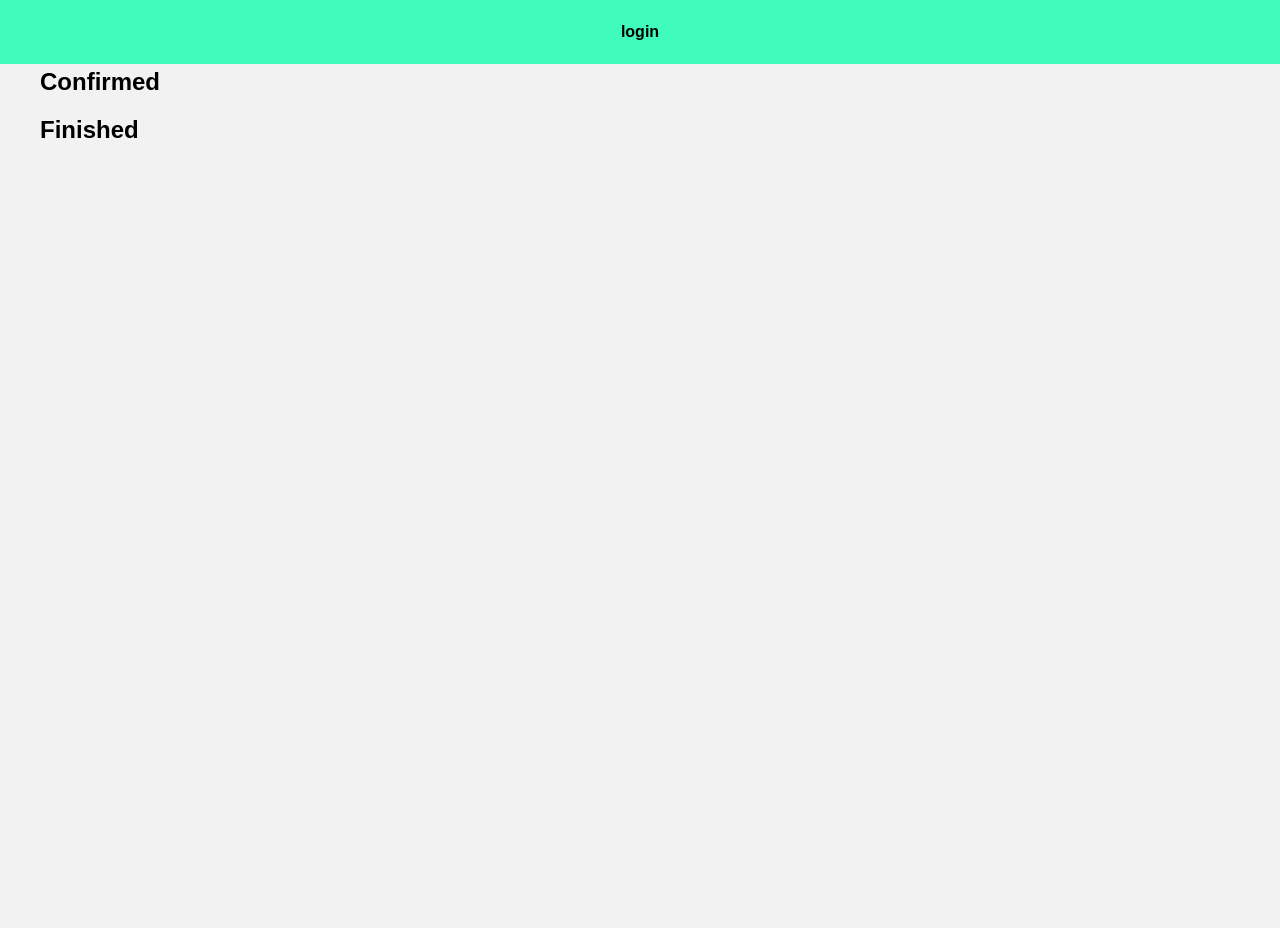
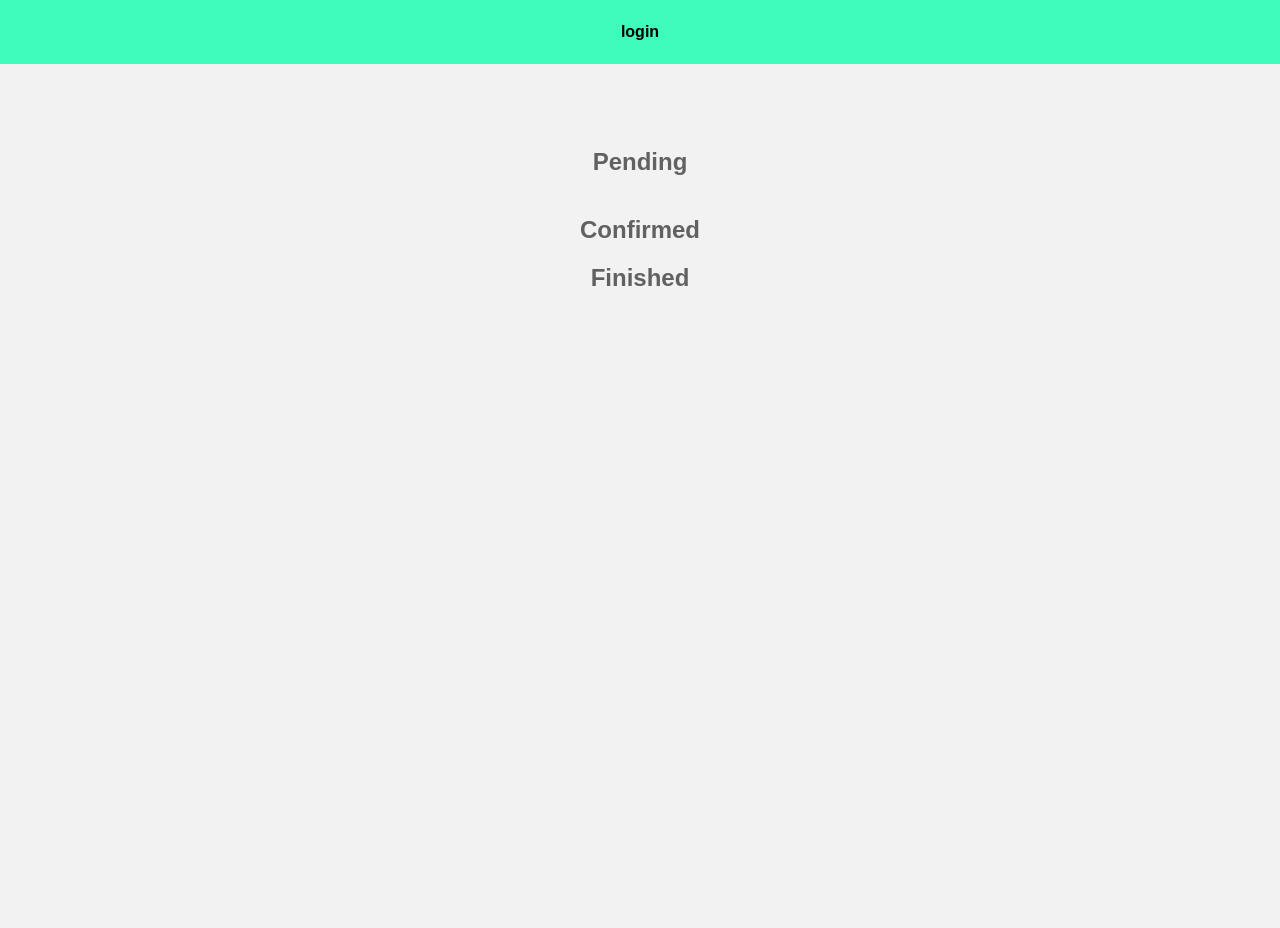
Before and after one commit to AdamProk/Facility_booking, a Flask app: template website/templates/curr_reservations.html in a window 1280 px wide. Before the commit the page ends 138 px from the top, so only its background shows below. Run offline with Flask 3, Linux system fonts and the light colour scheme; the template is opened without the code that fills it: most values are stand-ins (such as "Sample title", 1, 10 or a date in 2020).

Commit message:
added current_reservations for admin and small changes in admin

```diff
--- a/website/static/css/admin.css
+++ b/website/static/css/admin.css
@@ -1,5 +1,6 @@
 .admin-container{
-    margin-top: 25%;
+    height: 100vh;
+    margin-top: 0%;
     display: flex;
     flex-direction: column;
     justify-content: center;
--- /dev/null
+++ b/website/static/css/curr_reservations.css
@@ -0,0 +1,56 @@
+.main_content{
+    padding-top: 10%;
+}
+
+.container {
+
+    display: flex;
+    flex-direction: column;
+    min-height: 100vh;
+    flex-direction: column;
+    justify-content: center;
+    align-items: center;
+    text-align: center;
+    color: rgba(0,0,0,0.6);
+}
+
+.reservations {
+    width: 100%;
+    flex:1;
+}
+
+.reservations_details {
+
+    width: 100%;
+    box-shadow: 0 0 10px rgba(0, 0, 0, 0.1);
+    border-radius: 5px;
+    background-color: rgb(255, 255, 255);
+    padding-top:1em;
+    margin-top: 1.5em;
+
+}
+.reservations_details form{
+    width: 100%;
+}
+
+.reservations_details form input{
+    height: 2.5em;
+    width: 12em;
+
+    width: 100%;
+    color: rgba(0,0,0,0.6);
+    font-size: large;
+    text-align: center;
+
+    background-color: #40fcbc;
+    border-style: none;
+    font-weight: bold;
+    cursor: pointer;
+}
+.reservations_details form input:hover{
+    color: white;
+}
+#facility_name{
+    font-size: 1.5em;
+    font-weight: bold;
+}
--- a/website/templates/curr_reservations.html
+++ b/website/templates/curr_reservations.html
@@ -6,43 +6,42 @@
 {% block content %}
 
 <!-- Edit content here -->
-
+<link rel="stylesheet" type="text/css" href="{{ url_for('static', filename='css/curr_reservations.css') }}" />
 <div class="container">
-    <ul id="reservation_list">
-
     {% set statuses = {'Pending': 2, 'Confirmed': 3, 'Finished': 1} %}
-
     {% for status_name, status_id in statuses.items() %}
     <h2>{{ status_name }}</h2>
+    <div class="reservations">
     {% for d in data %}
         {% if d['status']['id_reservation_status'] == status_id %}
-            <li>
+            <div class="reservations_details">
             {% for key, value in d.items() %}
-                    {% if key not in ['user', 'facility'] %}
-                        <strong>{{ key }}:</strong> {{ value }}<br>
+                {% if key == 'id_reservation' %}
+                <output id="facility_name">{{ d['facility'].name }}</output><br><br>
+                {% elif key == 'date'%}
+                    <output id="date"><strong>Date: </strong>{{ value }}</output><br>
+                {% elif key == 'start_hour'%}
+                    <output id="start_hour"><strong>{{ value }}</strong></output>
+                {% elif key == 'end_hour'%}
+                    <output id="end_hour"><strong>- {{ value }}</strong></output><br>
                 {% endif %}
 
                 {% if key == 'user' %}
-                        <strong>{{ key }}:</strong> {{ value['id_user'] }}<br>
-                        <strong>{{ key }}:</strong> {{ value['email'] }}<br>
-                    {% endif %}
-
-                    {% if key == 'facility' %}
-                        <strong>{{ key }}:</strong> {{ value }}<br>
+                    <strong>{{ key }}:</strong> {{ value['email'] }}<br><br>
                 {% endif %}
             {% endfor %}
 
                 {% if status_id in [2, 3] and d['date']|string_to_datetime > curr_date %}
                     <form method="POST" action="/delete_reservation_admin">
-                        <input type="submit" value="Delete Reservation">
+                        <input type="submit" value="DELETE RESERVATION">
                         <input type="hidden" name="id_reservation" value="{{d.id_reservation}}">
                     </form>
                 {% endif %}
-            </li>
+            </div>
             {% endif %}
         {% endfor %}
         {% endfor %}
-    </ul>
+    </div>
 </div>
 
 
```
Lines whose indentation alone changed are shown as unchanged.
